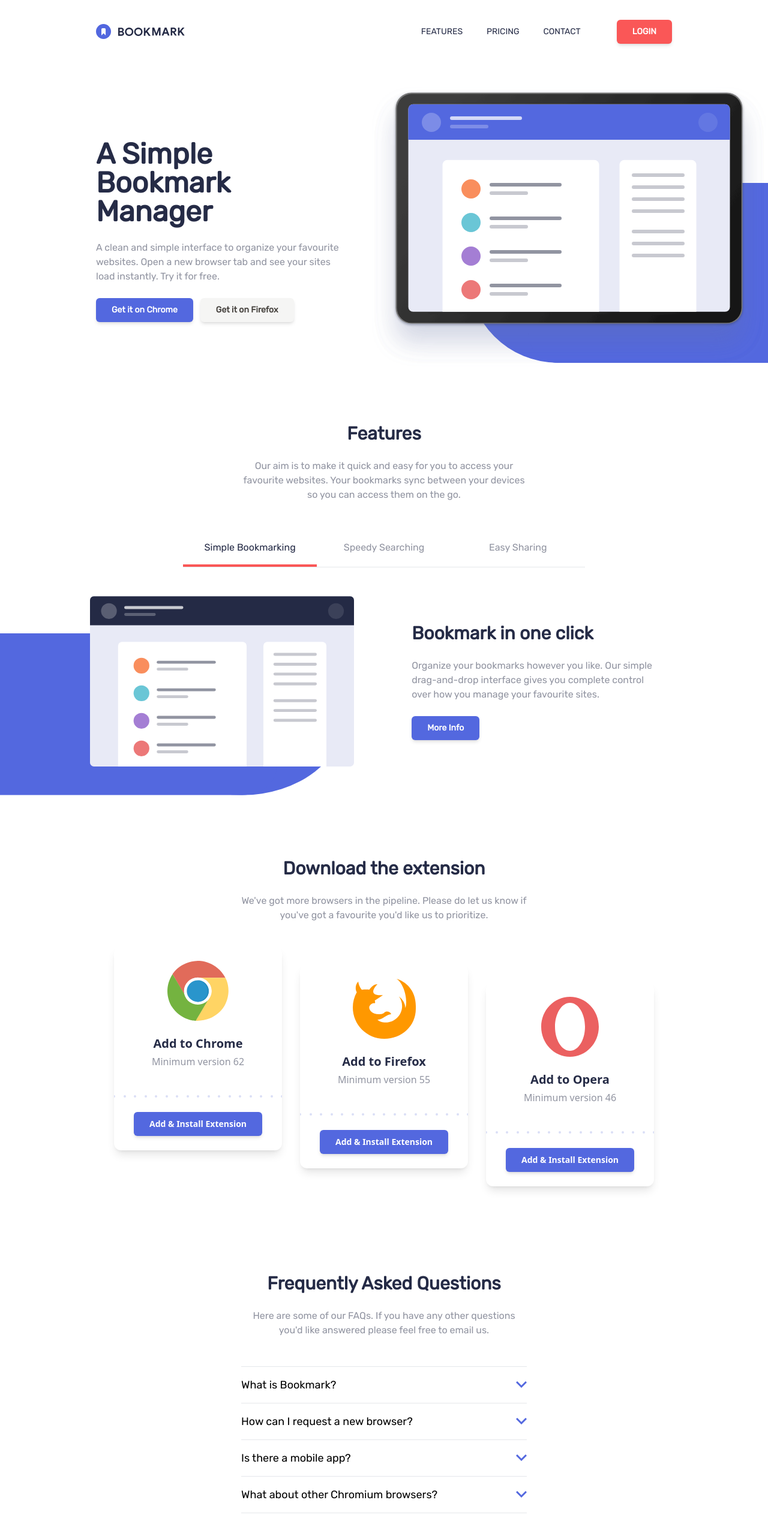
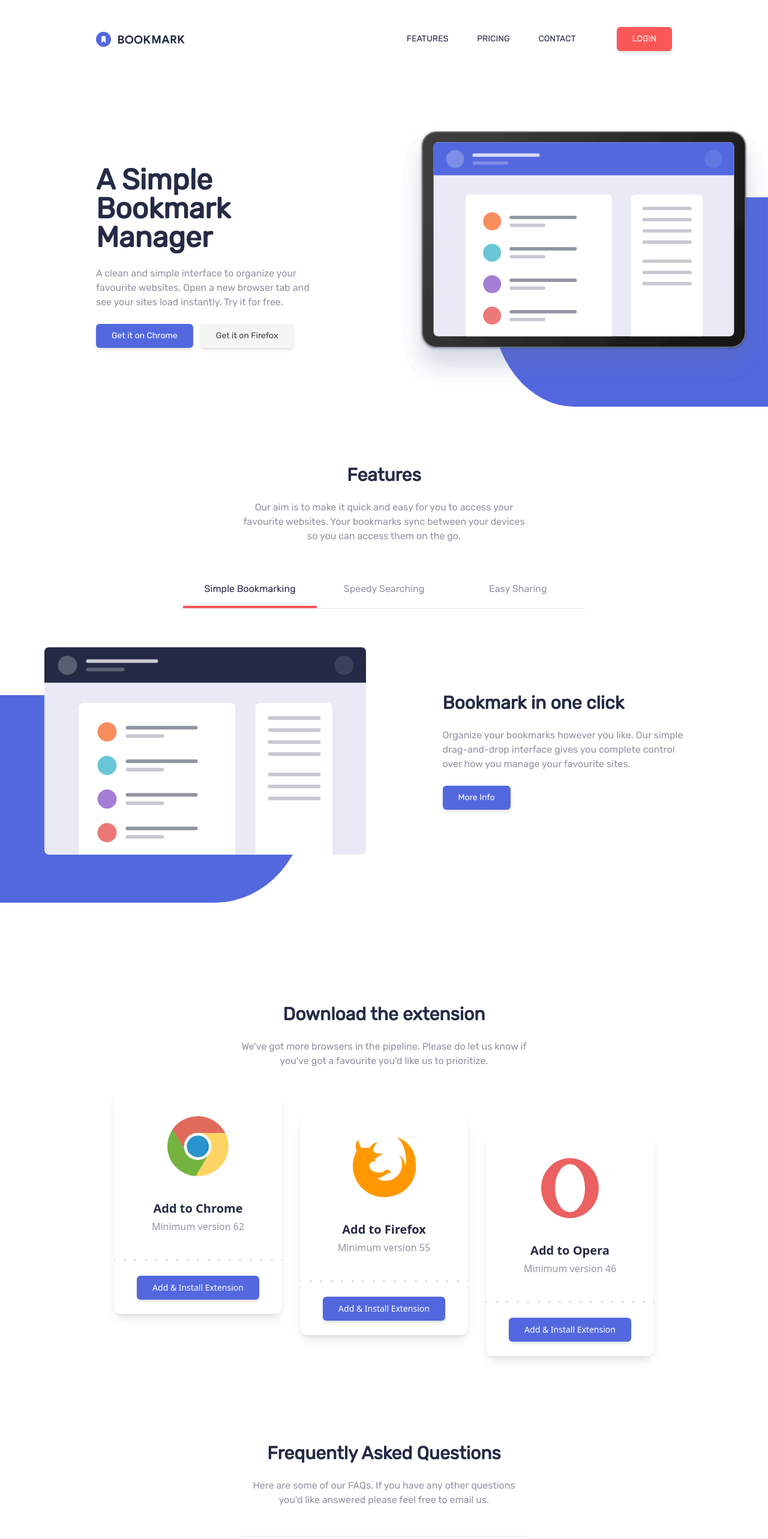
Before and after one commit to mjclaypool/Bookmark-Landing-Page, a React (Vite) app: page / in a window 1280 px wide. Shown: the top 2566 px of the page at 60% size. Built offline with nearby package versions, Linux system fonts and the light colour scheme.

Commit message:
Refine styling to match images

```diff
--- a/src/UI/CTA.jsx
+++ b/src/UI/CTA.jsx
@@ -16,7 +16,7 @@ export default function CTA({ color, type, children }) {
         </button>
       :
         <button
-          className={`${colorVariants[color]} text-sm font-semibold rounded-md border-2 border-transparent shadow-md py-2 px-4 lg:px-6 hover:bg-transparent hover:border-2`}
+          className={`${colorVariants[color]} text-sm font-medium rounded-md border-2 border-transparent shadow-md py-2 px-4 lg:px-6 hover:bg-transparent hover:border-2`}
           type="button"
         >
           {children}
--- a/src/components/ContactUs.jsx
+++ b/src/components/ContactUs.jsx
@@ -20,9 +20,9 @@ export default function ContactUs() {
   }
 
   return (
-    <div className="flex flex-col items-center px-6 pt-16 pb-16 lg:pb-20 bg-soft-blue">
+    <div className="flex flex-col items-center px-6 pt-12 pb-16 lg:pt-16 lg:pb-20 bg-soft-blue">
       <div className="text-center font-rubik max-w-[476px]">
-        <p className="text-white text-sm tracking-widest mb-2 lg:mb-10">35,000+ ALREADY JOINED</p>
+        <p className="text-white text-sm tracking-widest mt-6 mb-2 lg:mb-10">35,000+ ALREADY JOINED</p>
         <h2 className="text-white text-2xl lg:text-3xl font-bold">Stay up-to-date with what we're doing</h2>
         <form
           onSubmit={handleSubmit}
--- a/src/components/Downloads.jsx
+++ b/src/components/Downloads.jsx
@@ -11,7 +11,7 @@ export default function Downloads() {
         <h2 className="text-dark-blue text-2xl lg:text-3xl font-bold">Download the extension</h2>
         <p className="text-grey-blue text-base my-4 lg:my-6">We've got more browsers in the pipeline. Please do let us know if you've got a favourite you'd like us to prioritize.</p>
       </div>
-      <div className="flex flex-col lg:flex-row gap-12 lg:gap-0 justify-between lg:h-[400px] lg:w-[900px] my-4">
+      <div className="flex flex-col lg:flex-row gap-12 lg:gap-0 justify-between lg:h-[440px] lg:w-[900px] my-4">
         <div className="lg:self-start">
           <ExtensionCard logo={chrome} name="Chrome" version="62" />
         </div>
--- a/src/components/ExtensionCard.jsx
+++ b/src/components/ExtensionCard.jsx
@@ -4,10 +4,10 @@ import dots from "../../images/bg-dots.svg"
 
 export default function ExtensionCard({ logo, name, version }) {
   return (
-    <div className="w-[280px] h-[340px] rounded-xl shadow-lg">
+    <div className="w-[280px] h-[370px] rounded-xl shadow-lg">
       <div className="flex flex-col h-full items-center justify-between">
         <div className="flex flex-col items-center">
-          <div className="my-6">
+          <div className="my-10">
             <img src={logo} alt={`${name} logo`} />
           </div>
           <h3 className="text-dark-blue text-xl font-semibold">Add to {name}</h3>
--- a/src/components/FAQ.jsx
+++ b/src/components/FAQ.jsx
@@ -5,7 +5,7 @@ export default function FAQ() {
   return (
     <div className="flex flex-col items-center px-6 my-32">
       <div className="text-center font-rubik max-w-[476px]">
-        <h2 className="text-dark-blue text-3xl font-bold">Frequently Asked Questions</h2>
+        <h2 className="text-dark-blue text-2xl lg:text-3xl font-bold">Frequently Asked Questions</h2>
         <p className="text-grey-blue text-base my-4 lg:my-6">Here are some of our FAQs. If you have any other questions you'd like answered please feel free to email us.</p>
         <FAQAccordion />
         <CTA color="blue">More Info</CTA>
--- a/src/components/FAQAccordion.jsx
+++ b/src/components/FAQAccordion.jsx
@@ -20,12 +20,12 @@ export default function FAQAccordion() {
 
   return (
     <div className="my-12">
-      <hr />
+      <hr className="hidden lg:block" />
       {questions.map(index => (
         <div key={index}>
-          <div className="cursor-pointer py-4" onClick={() => handleClick(index)}>
-          <div className="flex justify-between items-center hover:text-soft-red">
-            <h3 className="text-lg">{index}</h3>
+          <div className="cursor-pointer py-5" onClick={() => handleClick(index)}>
+          <div className="flex justify-between items-center text-start hover:text-soft-red">
+            <h3 className="text-md">{index}</h3>
             {question == index ?
               <svg xmlns="http://www.w3.org/2000/svg" width="18" height="12" className="stroke-soft-red rotate-180">
                 <path fill="none" stroke="current" strokeWidth="3" d="M1 1l8 8 8-8"/>
--- a/src/components/Features.jsx
+++ b/src/components/Features.jsx
@@ -2,7 +2,7 @@ import FeaturesTabs from "./FeaturesTabs";
 
 export default function Features() {
   return (
-    <div className="flex flex-col items-center my-20">
+    <div className="flex flex-col items-center my-20 lg:mb-56">
       <div className="text-center font-rubik max-w-[476px]">
         <h2 className="text-dark-blue text-2xl lg:text-3xl font-bold">Features</h2>
         <p className="text-grey-blue text-base my-4 lg:my-6 px-6 lg:px-0">Our aim is to make it quick and easy for you to access your favourite websites. Your bookmarks sync between your devices so you can access them on the go.</p>
--- a/src/components/FeaturesTabs.jsx
+++ b/src/components/FeaturesTabs.jsx
@@ -88,23 +88,23 @@ export default function FeaturesTabs() {
         </div>
         <hr />
       </div>
-      <div className="flex flex-col lg:flex-row w-[100vw] justify-center items-center gap-24 my-12">
-        <div className="relative flex flex-col w-[100vw] lg:w-[50vw] items-center lg:items-end">
+      <div className="flex flex-col lg:flex-row w-[100vw] justify-center items-center gap-24 mt-16">
+        <div className="relative flex flex-col w-[100vw] lg:w-[60vw] items-center lg:items-end">
           <img
             src={content[tab].img}
             alt="Feature illustration"
-            className="relative lg:max-w-[440px] max-h-[284px] object-contain px-12 lg:px-0 z-20"
+            className="relative max-h-[284px] lg:h-[360px] lg:max-h-max object-contain px-8 z-20"
           />
           <img
             src={bgBlob}
             alt="Blue geometric background shape."
-            className="absolute w-[60vw] lg:w-[45vw] h-full lg:h-[95%] left-0 -bottom-12 z-10 rotate-180"
+            className="absolute w-[60vw] lg:w-[40vw] h-full left-0 -bottom-10 lg:-bottom-20 z-10 rotate-180"
           />
         </div>
         <div className="flex flex-col items-center lg:items-start text-center max-w-[476px] lg:max-w-full lg:text-start lg:w-[50vw] lg:pr-12">
           <h3 className="text-dark-blue text-2xl lg:text-3xl font-bold">{content[tab].title}</h3>
           <p className="text-grey-blue text-base lg:max-w-[410px] my-4 lg:my-6 px-6 lg:px-0">{content[tab].text}</p>
-          <div>
+          <div className="hidden lg:block">
             <CTA color="blue">More Info</CTA>
           </div>
         </div>
--- a/src/components/Header.jsx
+++ b/src/components/Header.jsx
@@ -18,13 +18,13 @@ export default function Header() {
   }
 
   return (
-    <header className="flex justify-between h-[105px] gap-8 items-center px-6 lg:px-40">
+    <header className="flex justify-between h-[130px] gap-8 items-center px-6 lg:px-40">
       {!isOpen ?
         <>
           <div className="shrink-0">
             <img src={logo} alt="Bookmark company logo" />
           </div>
-          <nav className="hidden lg:flex gap-8 font-rubik text-sm text-dark-blue">
+          <nav className="hidden lg:flex gap-10 font-rubik text-sm text-dark-blue">
             <button className="p-1 hover:text-soft-red" type="button">FEATURES</button>
             <button className="p-1 hover:text-soft-red" type="button">PRICING</button>
             <button className="p-1 hover:text-soft-red mr-6" type="button">CONTACT</button>
--- a/src/components/Hero.jsx
+++ b/src/components/Hero.jsx
@@ -4,22 +4,26 @@ import bgBlob from "../../images/bg-blob.svg";
 
 export default function Hero() {
   return (
-    <div className="flex flex-col-reverse lg:flex-row items-center justify-between lg:px-0 mt-10 mb-20">
-      <div className="font-rubik text-center lg:text-start max-w-[780px] lg:w-1/2 lg:pl-40 lg:pr-12">
-        <h1 className="text-dark-blue text-3xl lg:text-5xl font-bold px-14 lg:px-0">A Simple Bookmark Manager</h1>
-        <p className="text-grey-blue text-base my-4 lg:my-6 px-14 lg:px-0">A clean and simple interface to organize your favourite websites. Open a new browser tab and see your sites load instantly. Try it for free.</p>
-        <div className="flex justify-center lg:justify-normal gap-3">
+    <div className="flex flex-col-reverse lg:flex-row items-center justify-between lg:px-0 mt-10 lg:mt-20 mb-32">
+      <div className="font-rubik text-center lg:text-start max-w-[476px] lg:max-w-[780px] lg:w-1/2 lg:pl-40 lg:pr-24">
+        <h1 className="text-dark-blue text-3xl lg:text-5xl font-bold px-6 lg:px-0">A Simple Bookmark Manager</h1>
+        <p className="text-grey-blue text-base my-4 lg:my-6 px-6 lg:px-0">A clean and simple interface to organize your favourite websites. Open a new browser tab and see your sites load instantly. Try it for free.</p>
+        <div className="flex justify-center lg:justify-normal gap-3 my-8 lg:my-0">
           <CTA color="blue">Get it on Chrome</CTA>
           <CTA color="grey">Get it on Firefox</CTA>
         </div>
       </div>
-      <div className="relative w-full h-[70vw] max-h-[480px] lg:w-[700px] lg:h-[480px] mb-12 lg:mb-0" >
-        <div className="absolute top-0 lg:left-0 w-full z-20">
-          <img src={heroImg} alt="Illustration of a webpage." className="relative left-0 right-0 mx-auto h-full object-contain" />
-        </div>
-        <div className="absolute lg:w-[500px] lg:h-[340px] h-[70%] w-[80%] z-10 bottom-0 lg:bottom-0 right-0">
-          <img src={bgBlob} alt="Blue geometric background shape." className="absolute h-full right-0 object-contain" />
-        </div>
+      <div className="relative flex flex-col w-[100vw] lg:w-[48vw] items-center lg:items-start mb-20 lg:mb-0">
+        <img
+          src={heroImg}
+          alt="Illustration of a webpage"
+          className="relative lg:w-[620px] object-contain px-6 lg:px-0 z-20"
+        />
+        <img
+          src={bgBlob}
+          alt="Blue geometric background shape."
+          className="absolute w-[75vw] lg:w-[75%] h-[80%] right-0 -bottom-2 lg:-bottom-8 z-10"
+        />
       </div>
     </div>
   )
--- a/src/components/Modal.jsx
+++ b/src/components/Modal.jsx
@@ -15,7 +15,7 @@ export default function Modal({onDone}) {
   return createPortal(
     <>
       <dialog
-        className="fixed top-0 left-0 flex flex-col justify-between w-full h-full bg-dark-blue opacity-95 z-10 py-10 px-8"
+        className="fixed top-0 left-0 flex flex-col justify-between w-full h-full bg-dark-blue opacity-95 z-30 py-10 px-8"
         onClose={onDone}
         open
       >
```
